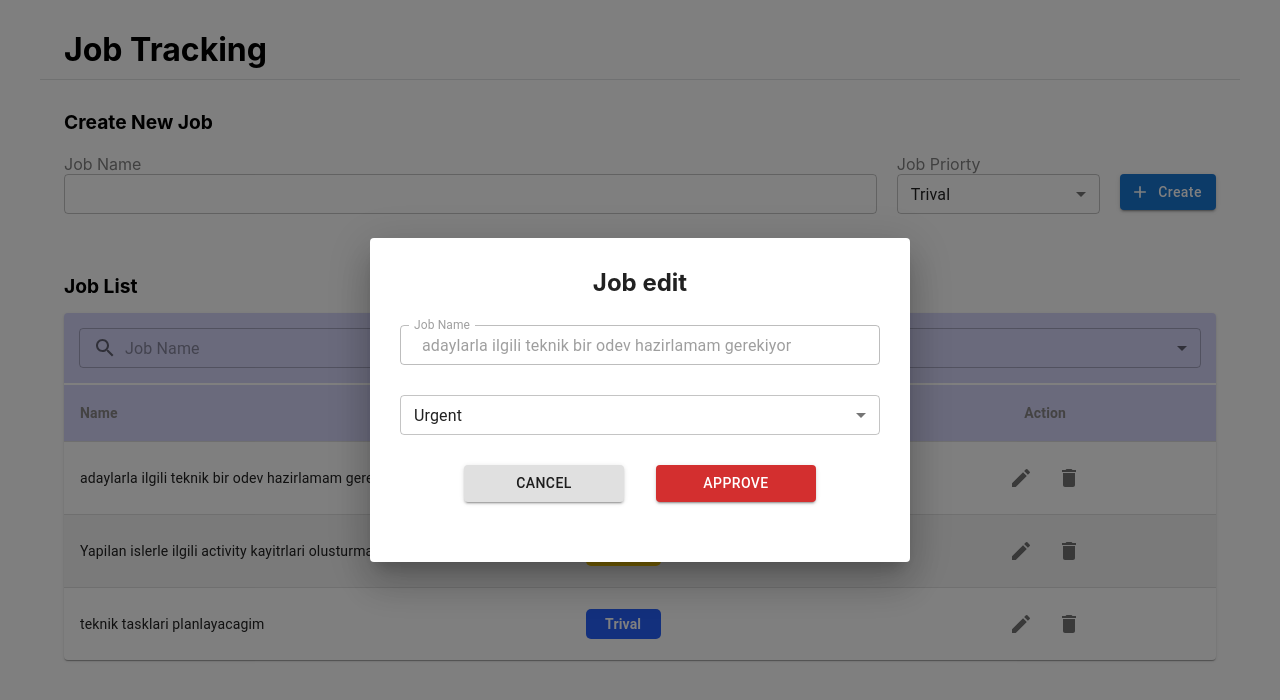
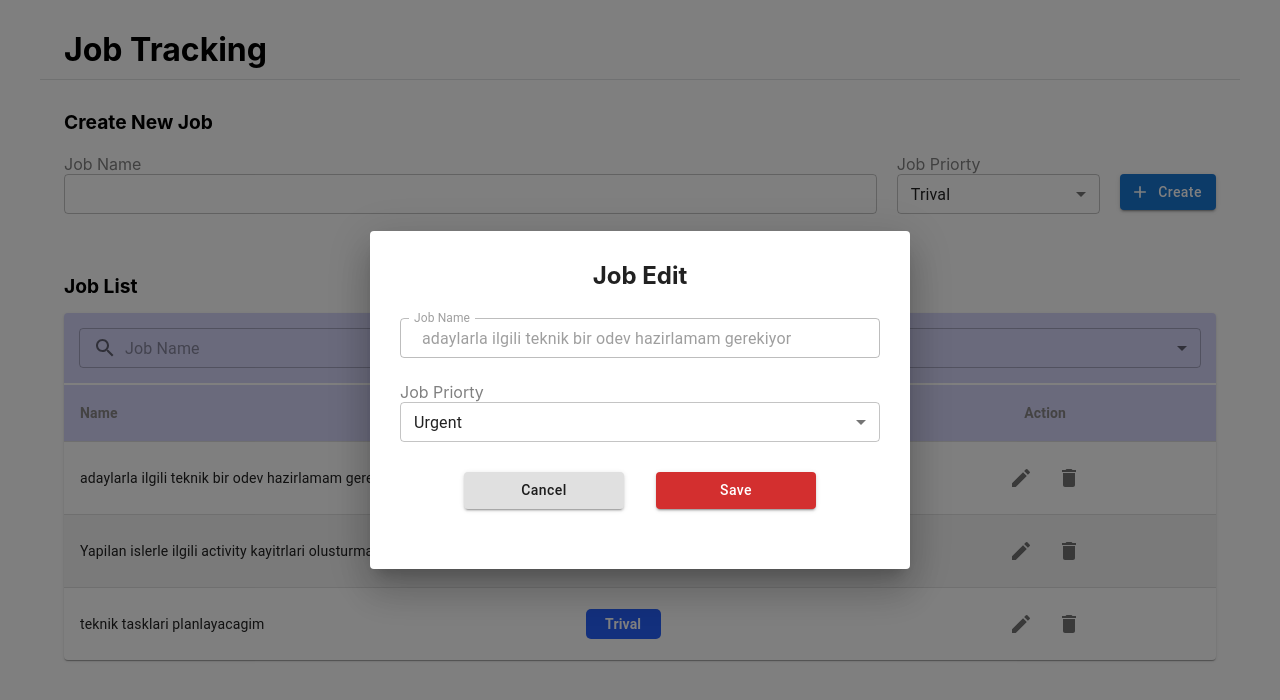
Before and after one commit to barangezen/job-tracking, a React (Create React App) app: page / in a window 1280 px wide. Both pictures are taken after a click on the button 1021 px from the left and 478 px from the top of the page. Shown: the top 700 px of the page. Built offline with nearby package versions, Linux system fonts and the light colour scheme.

Commit message:
Static objects and strings moved into constants

```diff
--- a/src/components/Header/Header.tsx
+++ b/src/components/Header/Header.tsx
@@ -1,10 +1,11 @@
 import { Container } from "@mui/material";
+import { texts } from "../../globals/contstants";
 import styles from "./Header.module.scss";
 
 export const AppHeader: React.FC = () => {
   return (
     <Container className={styles.container}>
-      <div className={styles.title}>{"Job Tracking"}</div>
+      <div className={styles.title}>{texts.headerTitle}</div>
     </Container>
   );
 };
--- a/src/components/List/List.module.scss
+++ b/src/components/List/List.module.scss
@@ -87,10 +87,12 @@
     margin-top: 20px;
     margin-right: 2rem;
     width: 10rem;
+    text-transform: none;
   }
   .approveBtn {
     margin-top: 20px;
     width: 10rem;
+    text-transform: none;
   }
 }
 
@@ -106,7 +108,6 @@
   }
   .editInput {
     width: 30rem;
-    margin-bottom: 30px;
   }
   .editButtons {
     margin-top: 30px;
@@ -115,8 +116,10 @@
   .editCancelBtn {
     margin-right: 2rem;
     width: 10rem;
+    text-transform: none;
   }
   .editApproveBtn {
     width: 10rem;
+    text-transform: none;
   }
 }
--- a/src/components/List/List.tsx
+++ b/src/components/List/List.tsx
@@ -21,12 +21,17 @@ import DeleteIcon from "@mui/icons-material/Delete";
 import { CustomTextField } from "../TextField/TextField";
 import { Dropdown } from "../Dropdown/Dropdown";
 import { useAppDispatch, useAppSelector } from "../../store";
-import { IDropdownData, IJob, IJobFilter } from "../../globals/models";
+import { IJob, IJobFilter } from "../../globals/models";
 import { Priorties } from "../../globals/enums";
 import { useState } from "react";
 import { filterJobs, removeJob, updateJob } from "../../features/jobsSlice";
 import ErrorOutlineIcon from "@mui/icons-material/ErrorOutline";
 import { GenericButton } from "../Button/Button";
+import {
+  filterDropdownValues,
+  editDropdownValues,
+  texts,
+} from "../../globals/contstants";
 
 export const List: React.FC = () => {
   const jobs = useAppSelector((state) => state.jobs.jobs);
@@ -43,19 +48,6 @@ export const List: React.FC = () => {
     priorty: Priorties.TRIVAL,
   });
   const dispatch = useAppDispatch();
-  console.log("selectedJob", selectedJob);
-  const dropdownValues: IDropdownData[] = [
-    { value: "all", displayName: "Priorty (all)" },
-    { value: Priorties.TRIVAL, displayName: "Trival" },
-    { value: Priorties.REGULAR, displayName: "Regular" },
-    { value: Priorties.URGENT, displayName: "Urgent" },
-  ];
-
-  const editDropdownValues: IDropdownData[] = [
-    { value: Priorties.TRIVAL, displayName: "Trival" },
-    { value: Priorties.REGULAR, displayName: "Regular" },
-    { value: Priorties.URGENT, displayName: "Urgent" },
-  ];
 
   const handleFilterInputChange = (
     event: React.ChangeEvent<HTMLInputElement>
@@ -133,6 +125,7 @@ export const List: React.FC = () => {
     dispatch(filterJobs(filters));
     // eslint-disable-next-line react-hooks/exhaustive-deps
   }, [filters, jobs]);
+
   return (
     <TableContainer
       className={styles.container}
@@ -143,7 +136,7 @@ export const List: React.FC = () => {
         <div className={styles.searchFilter}>
           <CustomTextField
             size="small"
-            placeholder="Job Name"
+            placeholder={texts.jobNameTitle}
             variant="outlined"
             inputIcon={<SearchIcon />}
             value={filters.searchInput}
@@ -153,8 +146,8 @@ export const List: React.FC = () => {
         <div className={styles.selectFilter}>
           <Dropdown
             inputLabel
-            label={"Priorty"}
-            data={dropdownValues}
+            label={texts.priortyTitle}
+            data={filterDropdownValues}
             value={filters.selectedPriorty}
             onChange={handleFilterDropdownChange}
           />
@@ -164,10 +157,12 @@ export const List: React.FC = () => {
         <TableHead>
           <TableRow>
             <StyledTableCell className={styles.cellNameTitle}>
-              Name
+              {texts.nameTitle}
             </StyledTableCell>
-            <StyledTableCell align="left">Priorty</StyledTableCell>
-            <StyledTableCell align="center">Action</StyledTableCell>
+            <StyledTableCell align="left">{texts.priortyTitle}</StyledTableCell>
+            <StyledTableCell align="center">
+              {texts.actionTitle}
+            </StyledTableCell>
           </TableRow>
         </TableHead>
         <TableBody>
@@ -210,16 +205,16 @@ export const List: React.FC = () => {
       </Table>
       {filteredJobs.length < 1 && (
         <div className={styles.noJobContainer}>
-          <span className={styles.noJobText}>There is no job...</span>
+          <span className={styles.noJobText}>{texts.thereIsNoJob}</span>
         </div>
       )}
       <Dialog open={openEdit} onClose={() => setOpenEdit(false)}>
         <Stack className={styles.editContainer}>
-          <span className={styles.editTitle}>Job edit</span>
+          <span className={styles.editTitle}>{texts.jobEdit}</span>
           <CustomTextField
             className={styles.editInput}
             autoFocus
-            label="Job Name"
+            label={texts.jobNameTitle}
             margin="dense"
             variant="outlined"
             size="small"
@@ -231,18 +226,19 @@ export const List: React.FC = () => {
             data={editDropdownValues}
             value={selectedJob ? selectedJob.priorty : ""}
             onChange={handleEditDropdownChange}
+            title={texts.jobPriortyTitle}
           />
           <div className={styles.editButtons}>
             <GenericButton
               className={styles.editCancelBtn}
-              name="Cancel"
+              name={texts.cancel}
               variant="contained"
               color="inherit"
               onClick={() => setOpenEdit(false)}
             />
             <GenericButton
               className={styles.editApproveBtn}
-              name="Approve"
+              name={texts.save}
               variant="contained"
               color="error"
               onClick={handleEdit}
@@ -259,20 +255,18 @@ export const List: React.FC = () => {
           <div style={{ textAlign: "center" }}>
             <ErrorOutlineIcon className={styles.infoIcon} color="error" />
           </div>
-          <span className={styles.infoText}>
-            Are you sure you want to delete it?
-          </span>
+          <span className={styles.infoText}>{texts.deleteConfirm}</span>
           <div className={styles.confirmButtonsContainer}>
             <GenericButton
               className={styles.cancelBtn}
-              name="Cancel"
+              name={texts.cancel}
               variant="contained"
               color="inherit"
               onClick={handleCloseDeleteConfirm}
             />
             <GenericButton
               className={styles.approveBtn}
-              name="Approve"
+              name={texts.approve}
               variant="contained"
               color="error"
               onClick={() => handleJobDelete(selectedJob?.id)}
--- /dev/null
+++ b/src/globals/contstants.ts
@@ -0,0 +1,40 @@
+import { Priorties } from "./enums";
+import { IDropdownData } from "./models";
+
+//Constant texts
+export const texts = {
+    headerTitle: "Job Tracking",
+    jobNameTitle: "Job Name",
+    jobPriortyTitle: "Job Priorty",
+    jobListTitle: "Job List",
+    nameTitle: "Name",
+    priortyTitle: "Priorty",
+    actionTitle: "Action",
+    thereIsNoJob: "There is no job...",
+    create: "Create",
+    jobEdit: "Job Edit",
+    cancel: "Cancel",
+    approve: "Approve",
+    save: "Save",
+    deleteConfirm: "Are you sure you want to delete it?"
+}
+
+//Static dropdown values.
+export const filterDropdownValues: IDropdownData[] = [
+    { value: "all", displayName: "Priorty (all)" },
+    { value: Priorties.TRIVAL, displayName: "Trival" },
+    { value: Priorties.REGULAR, displayName: "Regular" },
+    { value: Priorties.URGENT, displayName: "Urgent" },
+  ];
+
+export const editDropdownValues: IDropdownData[] = [
+    { value: Priorties.TRIVAL, displayName: "Trival" },
+    { value: Priorties.REGULAR, displayName: "Regular" },
+    { value: Priorties.URGENT, displayName: "Urgent" },
+  ];
+
+ export const createDropdownValues: IDropdownData[] = [
+    { value: Priorties.TRIVAL, displayName: "Trival" },
+    { value: Priorties.REGULAR, displayName: "Regular" },
+    { value: Priorties.URGENT, displayName: "Urgent" },
+  ];
--- a/src/page/MainContent.tsx
+++ b/src/page/MainContent.tsx
@@ -6,10 +6,11 @@ import { CustomTextField } from "../components/TextField/TextField";
 import { Stack } from "@mui/system";
 import { List } from "../components/List/List";
 import { Priorties } from "../globals/enums";
-import { IDropdownData, IJob } from "../globals/models";
+import { IJob } from "../globals/models";
 import { useState } from "react";
 import { useAppDispatch } from "../store";
 import { addJob } from "../features/jobsSlice";
+import { createDropdownValues, texts } from "../globals/contstants";
 
 export const MainContent: React.FC = () => {
   const { v4: uuidv4 } = require("uuid");
@@ -18,12 +19,6 @@ export const MainContent: React.FC = () => {
     Priorties.TRIVAL
   );
   const dispatch = useAppDispatch();
-
-  const dropdownValues: IDropdownData[] = [
-    { value: Priorties.TRIVAL, displayName: "Trival" },
-    { value: Priorties.REGULAR, displayName: "Regular" },
-    { value: Priorties.URGENT, displayName: "Urgent" },
-  ];
 
   const handleCreateInputChange = (
     event: React.ChangeEvent<HTMLInputElement>
@@ -51,7 +46,7 @@ export const MainContent: React.FC = () => {
       <Stack className={styles.createJobContainer}>
         <div className={styles.jobNameCreate}>
           <CustomTextField
-            title={"Job Name"}
+            title={texts.jobNameTitle}
             size="small"
             variant="outlined"
             value={createInput}
@@ -60,8 +55,8 @@ export const MainContent: React.FC = () => {
         </div>
         <div className={styles.priortySelect}>
           <Dropdown
-            title="Job Priorty"
-            data={dropdownValues}
+            title={texts.jobPriortyTitle}
+            data={createDropdownValues}
             value={selectedPriorty}
             onChange={handleDropdownChange}
           />
@@ -74,11 +69,11 @@ export const MainContent: React.FC = () => {
           startIcon={<AddIcon />}
           onClick={() => handleCreateJob(createInput, selectedPriorty)}
         >
-          Create
+          {texts.create}
         </Button>
       </Stack>
       <Stack>
-        <span className={styles.jobListTitle}>Job List</span>
+        <span className={styles.jobListTitle}>{texts.jobListTitle}</span>
         <List />
       </Stack>
     </Container>
```
